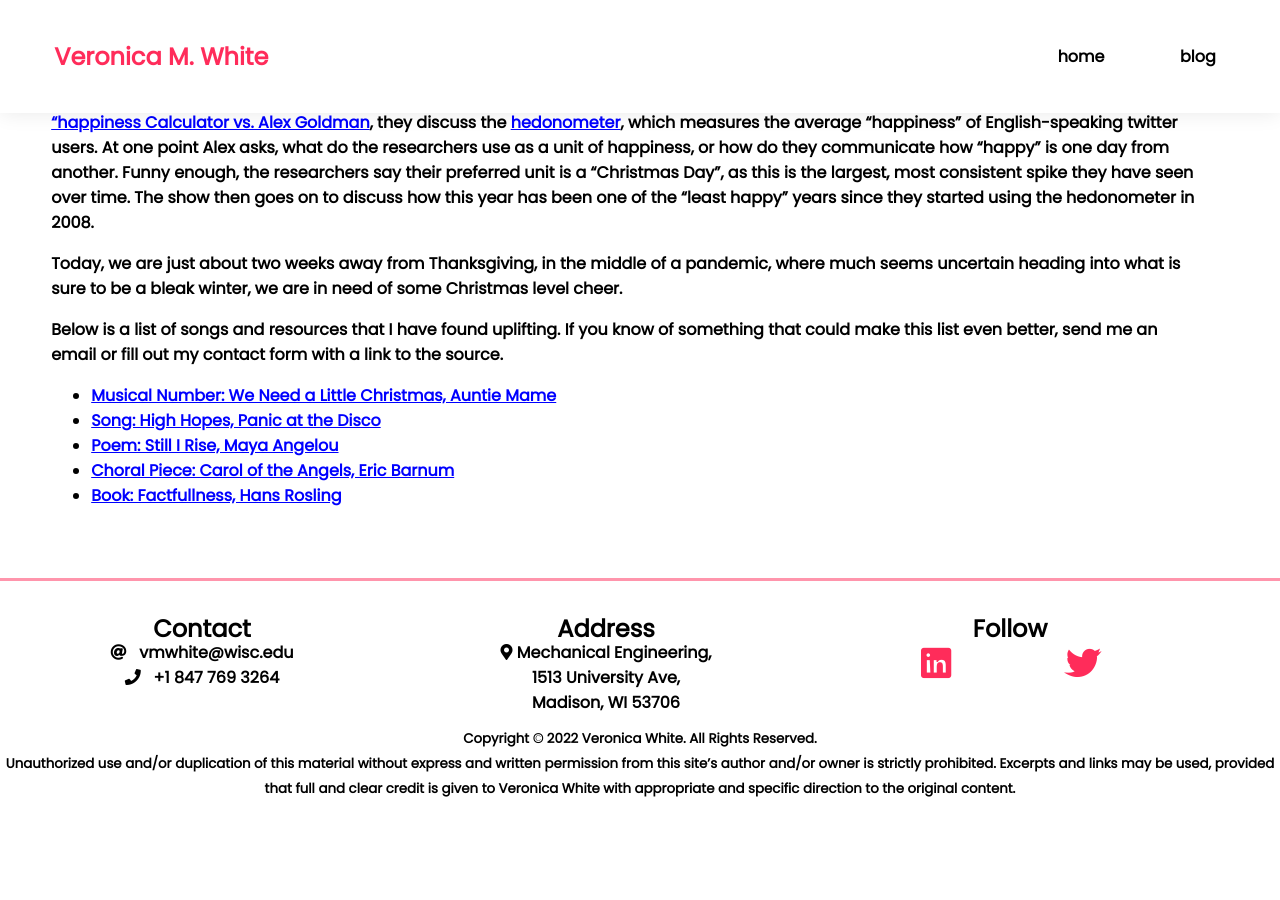
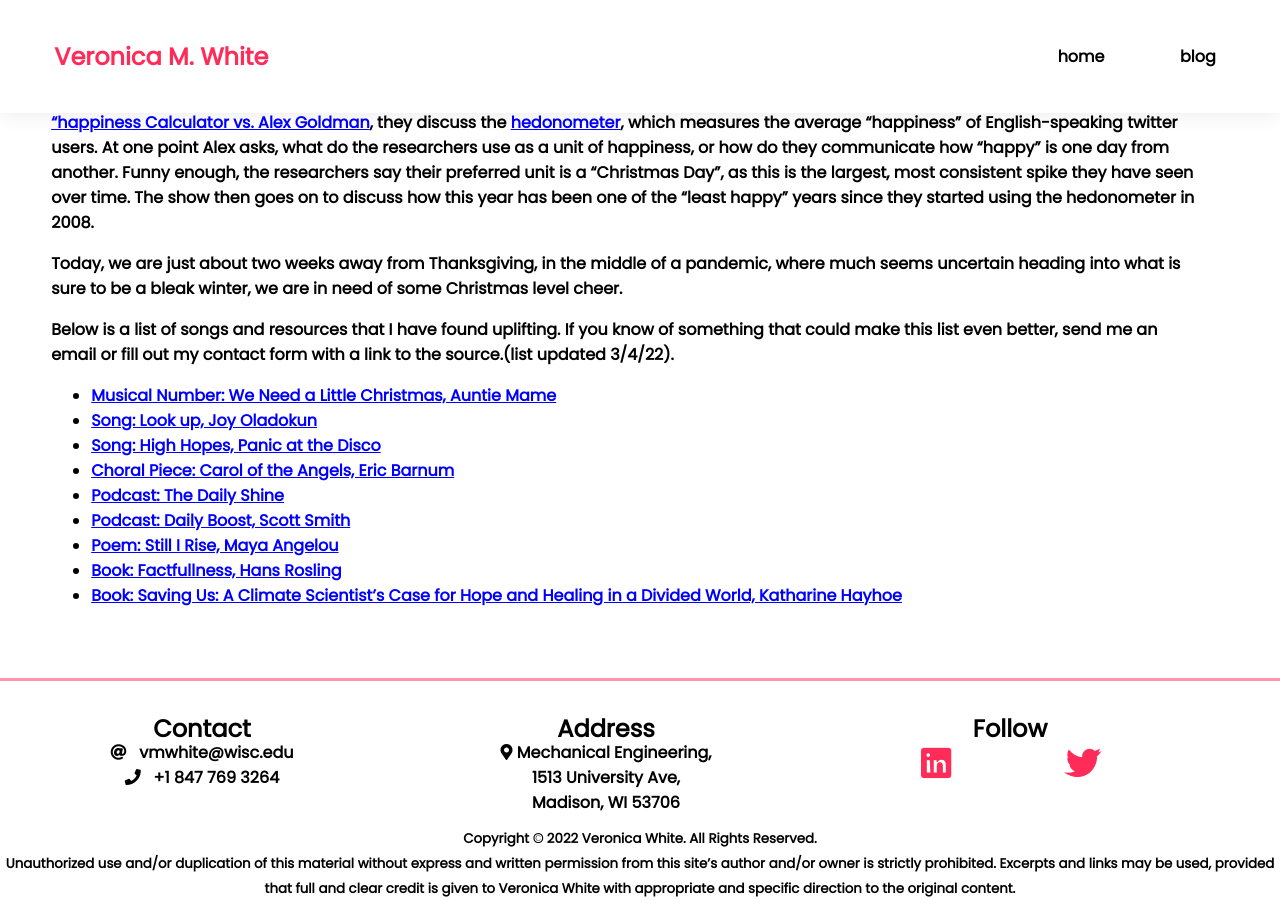
Before and after one commit to vmwhite/vmwhite.github.io, a Jekyll site: the page built from _posts/2020-11-11-NeedALittleChristmas.md, in a window 1280 px wide and 900 px high, scrolled down 371 px. Built offline with Jekyll 4.4.1, drawn with Linux system fonts in a browser that asks for light colours; a style sheet for code colours, icons or effects is not loaded; before the commit the page ends 1171 px from its top, so only the background shows below that.

Commit message:
Update 2020-11-11-NeedALittleChristmas.md

```diff
--- a/_posts/2020-11-11-NeedALittleChristmas.md
+++ b/_posts/2020-11-11-NeedALittleChristmas.md
@@ -12,10 +12,14 @@
 
 Today, we are just about two weeks away from Thanksgiving, in the middle of a pandemic, where much seems uncertain heading into what is sure to be a bleak winter, we are in need of some Christmas level cheer.
 
-Below is a list of songs and resources that I have found uplifting. If you know of something that could make this list even better, send me an email or fill out my contact form with a link to the source.
+Below is a list of songs and resources that I have found uplifting. If you know of something that could make this list even better, send me an email or fill out my contact form with a link to the source.(list updated 3/4/22).
 
 - [Musical Number: We Need a Little Christmas, Auntie Mame](https://www.youtube.com/watch?v=-UL9rVtRvRI)
+- [Song: Look up, Joy Oladokun](https://www.youtube.com/watch?v=vLK8sSHDbYs)
 - [Song: High Hopes, Panic at the Disco](https://www.youtube.com/watch?v=GJY8OMJXRAk)
+- [Choral Piece: Carol of the Angels, Eric Barnum](https://soundcloud.com/choral-arts/carol-of-the-angels-eric-1)
+- [Podcast: The Daily Shine](https://podcasts.apple.com/us/podcast/the-daily-shine/id1507425010)
+- [Podcast: Daily Boost, Scott Smith](https://podcasts.apple.com/us/podcast/daily-boost/id207251905)
 - [Poem: Still I Rise, Maya Angelou](https://www.youtube.com/watch?v=qviM_GnJbOM)
-- [Choral Piece: Carol of the Angels, Eric Barnum](https://soundcloud.com/choral-arts/carol-of-the-angels-eric-1)
 - [Book: Factfullness, Hans Rosling](https://www.amazon.com/dp/1250107814?tag=macmillan-20)
+- [Book: Saving Us: A Climate Scientist's Case for Hope and Healing in a Divided World, Katharine Hayhoe](https://www.amazon.com/Saving-Us-Climate-Scientists-Healing/dp/1982143835)
```
